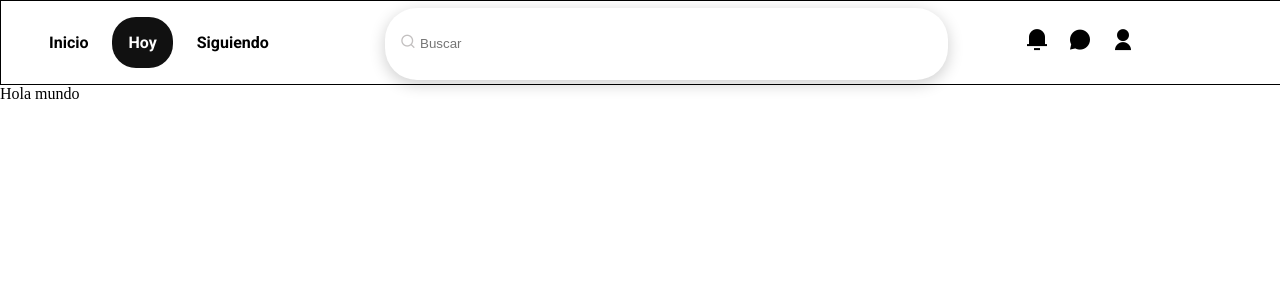
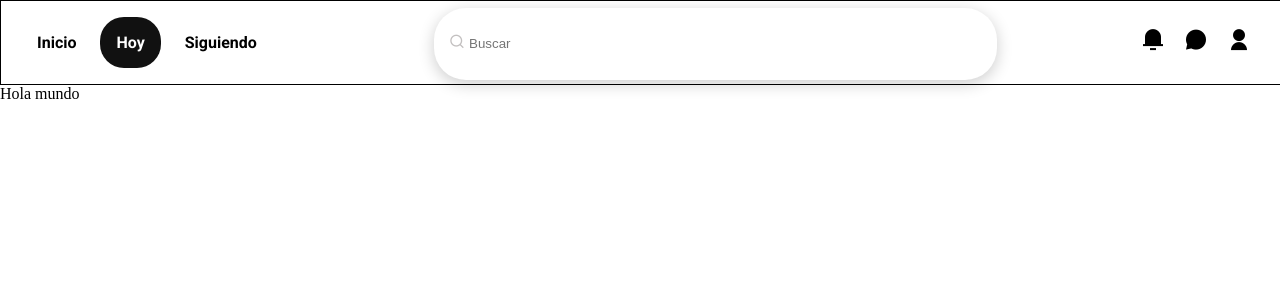
Before and after one commit to bllerenac/react-ui, a React (Create React App) app: page / in a window 1280 px wide. Shown: the top 300 px of the page. Built offline with nearby package versions, Linux system fonts and the light colour scheme.

Commit message:
refactored some styles for better visualization of header

```diff
--- a/src/stylesheets/navbar_icons.css
+++ b/src/stylesheets/navbar_icons.css
@@ -1,6 +1,8 @@
 .navbar_icons{
   display: flex;
-  width: 20%;
+  justify-content: flex-end;
+  padding-right: 30px;
+  width: 15%;
   gap: 19px;
 }
 .navbar__icon{
--- a/src/stylesheets/navbar_links.css
+++ b/src/stylesheets/navbar_links.css
@@ -6,7 +6,7 @@
 
 .navbar__links{
   height: 51px;
-  width: 20%;
+  width: 25%;
 }
 
 .links{
@@ -14,7 +14,7 @@
   display: flex;
   align-items: center;
   gap:8px;
-  padding: 16px 32px;
+  padding: 16px 20px;
 }
 
 .navbar-item{
```
Also changed, not shown: src/index.css (+0 -10 lines).
